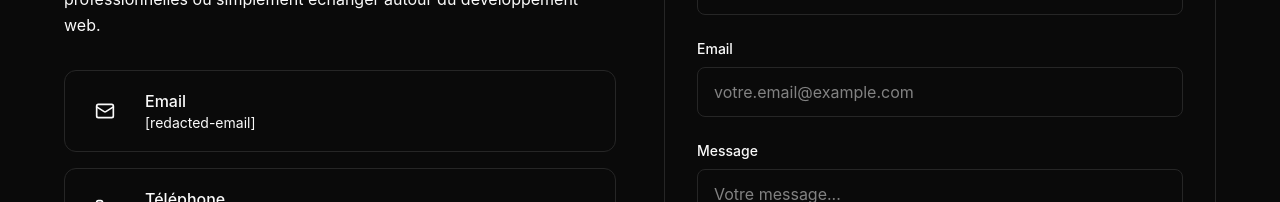
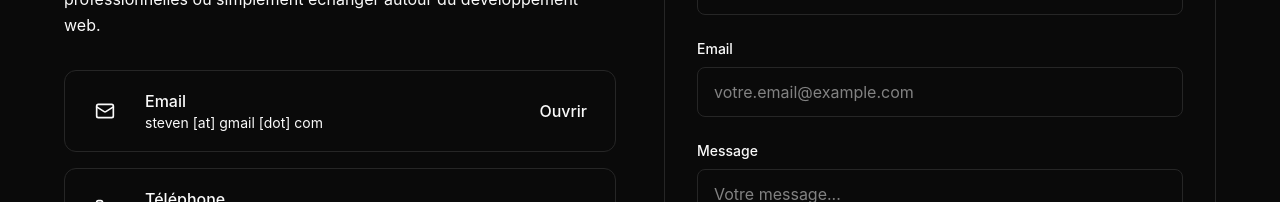
Before and after one commit to steven005-dev/portfolio, a React (Vite) app: page / in a window 1280 px wide. Shown: the part 7064-7266 px from the top of the page. Built offline with nearby package versions, Linux system fonts and the light colour scheme; no server answers.

Commit message:
Prepare for history purge: add replacements

```diff
--- a/src/app/components/contact-section.jsx
+++ b/src/app/components/contact-section.jsx
@@ -102,15 +102,27 @@ export function ContactSection() {
             </div>
 
             <div className="space-y-4">
-              <a href="mailto:[redacted-email]" className="flex items-center gap-4 p-4 bg-card border border-border rounded-xl hover:border-chart-1 transition-colors group">
+              <div className="flex items-center gap-4 p-4 bg-card border border-border rounded-xl group">
                 <div className="w-12 h-12 rounded-lg bg-accent flex items-center justify-center group-hover:bg-chart-1 transition-colors">
                   <Mail className="w-5 h-5 group-hover:text-primary-foreground transition-colors" />
                 </div>
                 <div>
                   <div className="font-medium">Email</div>
-                  <div className="text-sm text-muted-foreground">[redacted-email]</div>
+                  <div className="text-sm text-muted-foreground">steven [at] gmail [dot] com</div>
                 </div>
-              </a>
+                <div className="ml-auto">
+                  <button type="button" onClick={() => {
+                    try {
+                      const email = atob('c3RldmVuYW1hbmkxMzBAZ21haWwuY29t'); // base64 of [redacted-email]
+                      window.location.href = `mailto:${email}`;
+                    } catch (err) {
+                      console.error(err);
+                    }
+                  }} className="px-3 py-2 bg-primary text-primary-foreground rounded-lg hover:opacity-90 transition-colors">
+                    Ouvrir
+                  </button>
+                </div>
+              </div>
 
               <a href="tel:0544552479" className="flex items-center gap-4 p-4 bg-card border border-border rounded-xl hover:border-chart-1 transition-colors group">
                 <div className="w-12 h-12 rounded-lg bg-accent flex items-center justify-center group-hover:bg-chart-1 transition-colors">
--- a/src/app/components/footer.jsx
+++ b/src/app/components/footer.jsx
@@ -9,9 +9,16 @@ export function Footer() {
           </p>
 
           <div className="flex items-center gap-4">
-            <a href="mailto:[redacted-email]" className="p-2 rounded-lg hover:bg-accent transition-colors" aria-label="Email">
+            <button onClick={() => {
+              try {
+                const email = atob('c3RldmVuYW1hbmkxMzBAZ21haWwuY29t');
+                window.location.href = `mailto:${email}`;
+              } catch (err) {
+                console.error(err);
+              }
+            }} className="p-2 rounded-lg hover:bg-accent transition-colors" aria-label="Email">
               <Mail className="w-5 h-5 text-muted-foreground hover:text-foreground transition-colors" />
-            </a>
+            </button>
             <a href="https://github.com/steven005-dev?tab=overview&from=2025-12-01&to=2025-12-31" target="_blank" rel="noopener noreferrer" className="p-2 rounded-lg hover:bg-accent transition-colors" aria-label="GitHub">
               <Github className="w-5 h-5 text-muted-foreground hover:text-foreground transition-colors" />
             </a>
```
Also changed, not shown: replacements.txt (added), 1 other file (tests, documents, lock files or other folders).
